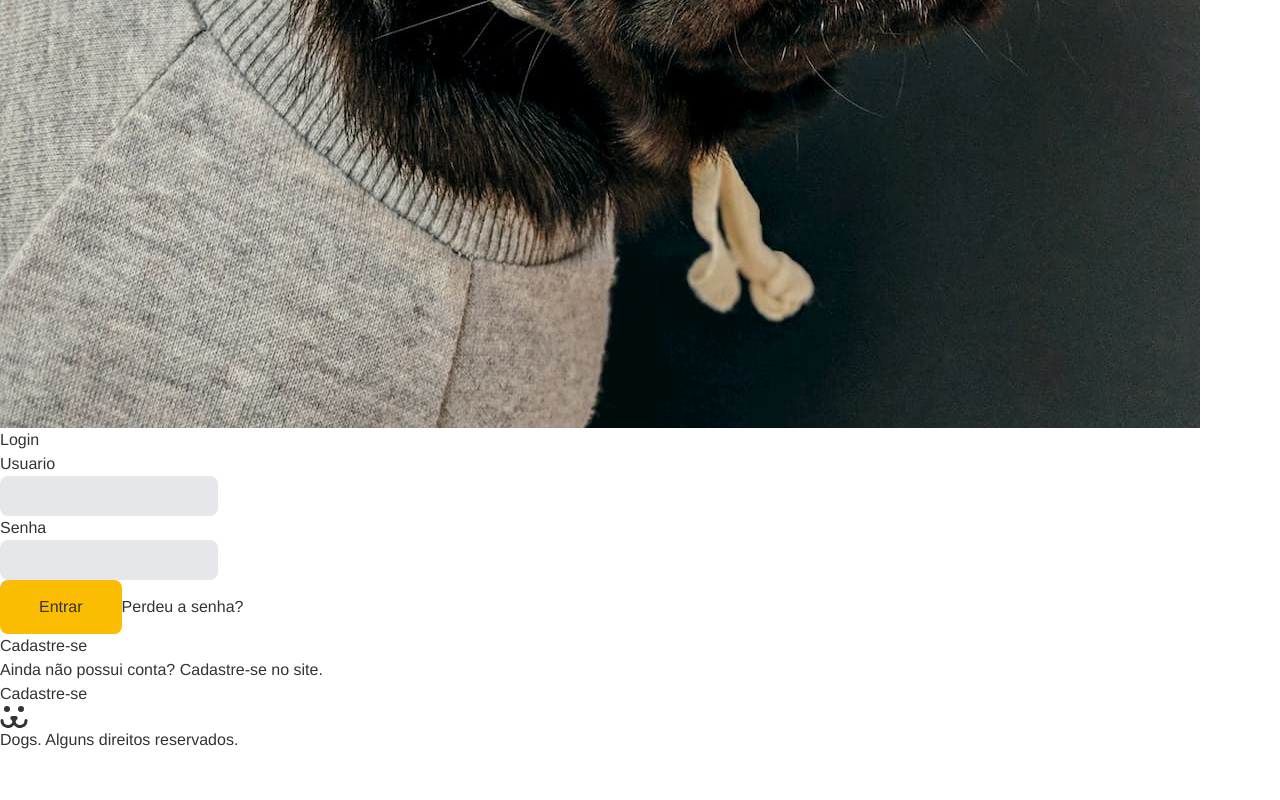
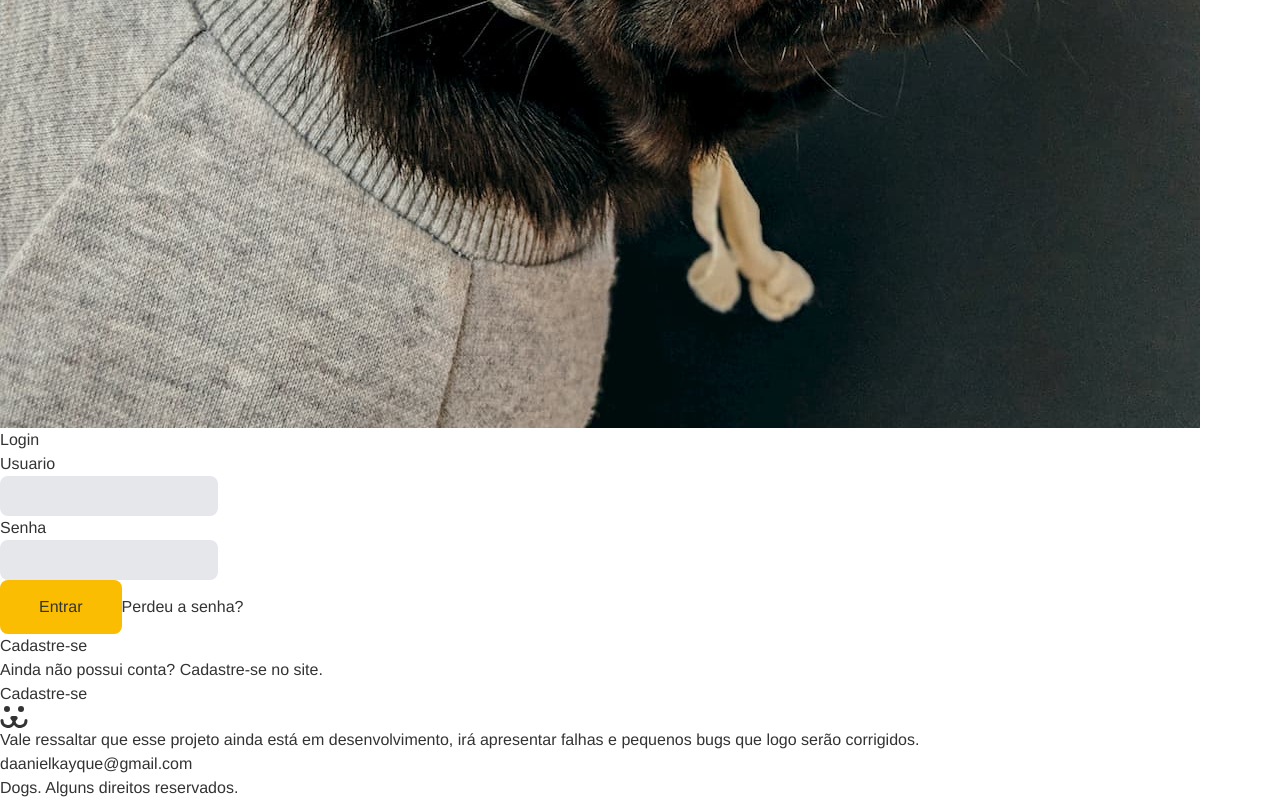
Before and after one commit to DanielKayque/final-dogs-react, a React (Vite) app: page /login in a window 1280 px wide. Shown: the part 1235-2035 px from the top of the page. Before the commit the page ends 1987 px from the top, so only its background shows below. Built offline with nearby package versions, Linux system fonts and the light colour scheme.

Commit message:
alterações no title, e footer, configs deploy

```diff
--- a/index.html
+++ b/index.html
@@ -1,14 +1,17 @@
 <!doctype html>
 <html lang="pt-BR">
+
 <head>
   <meta charset="UTF-8" />
   <link rel="icon" type="image/svg+xml" href="/vite.svg" />
   <meta name="viewport" content="width=device-width, initial-scale=1.0" />
-    <meta name="description" content="Cats - Rede Social para gatos.">
-    <title>Cats</title>
+  <meta name="description" content="Dogs - Rede Social para gatos.">
+  <title>Dogs</title>
 </head>
+
 <body>
   <div id="root"></div>
   <script type="module" src="/src/main.jsx"></script>
 </body>
+
 </html>
--- a/src/Components/Footer.jsx
+++ b/src/Components/Footer.jsx
@@ -5,6 +5,13 @@ const Footer = () => {
   return (
     <div className=" flex items-center justify-center h-44 gap-2 bg-[#FABD01] flex-col">
       <Dogs />
+      <p className="text-gray-500">
+        Vale ressaltar que esse projeto ainda está em desenvolvimento, irá
+        apresentar falhas e pequenos bugs que logo serão corrigidos.
+      </p>
+      <a className="text-gray-800" href="mailto:daanielkayque@gmail.com">
+        daanielkayque@gmail.com
+      </a>
       <p>Dogs. Alguns direitos reservados.</p>
     </div>
   );
```
Lines whose indentation alone changed are shown as unchanged.
